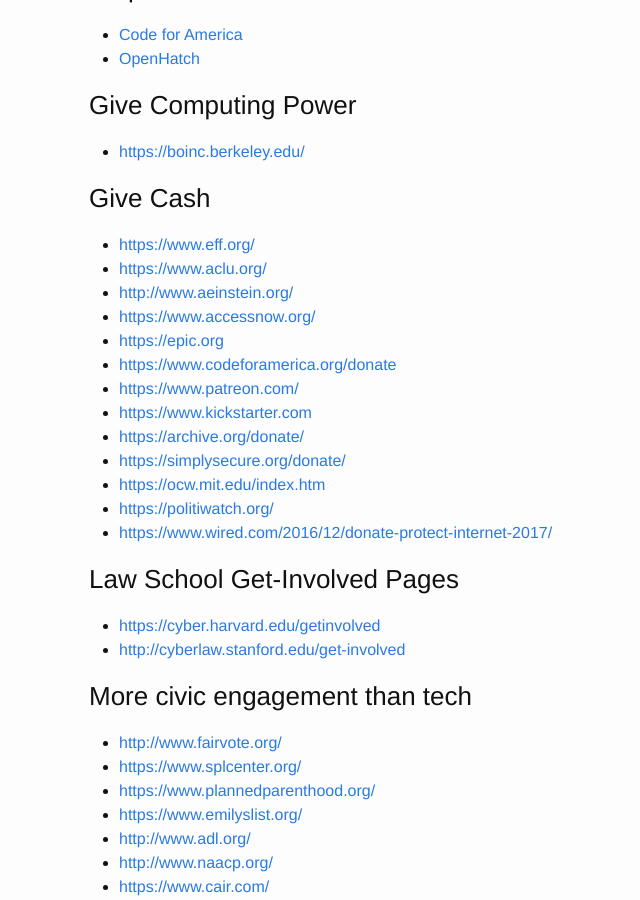
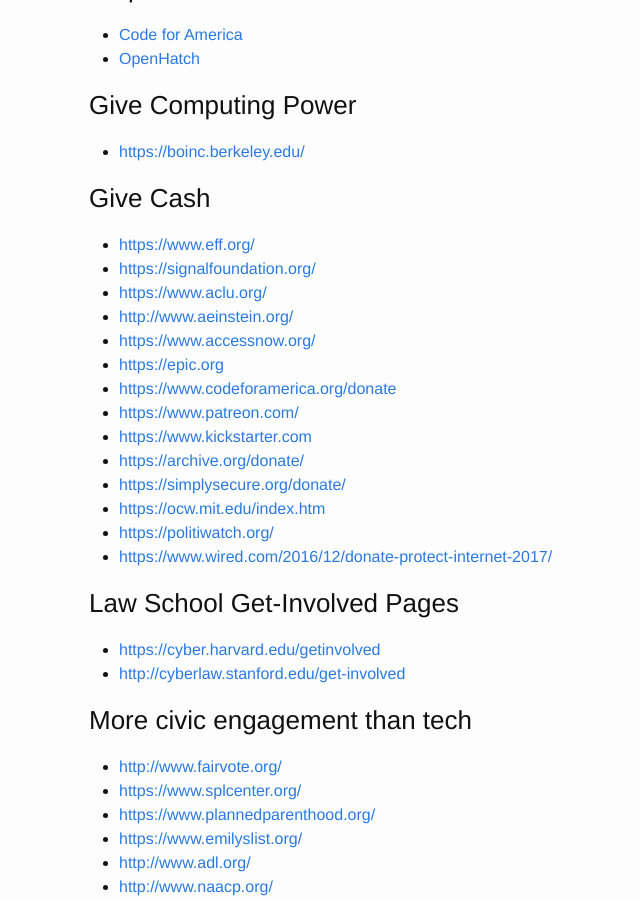
Before and after one commit to CRASHSpace/tuesday, a Jekyll site: the page built from _engage/03-places-to-give.md, in a window 1280 px wide and 900 px high, scrolled down 642 px. Shown: the whole window, without its empty margins (181-821 px from the left). Built offline with Jekyll 4.4.1, drawn with Linux system fonts in a browser that asks for light colours.

Commit message:
add signal foundation

```diff
--- a/_engage/03-places-to-give.md
+++ b/_engage/03-places-to-give.md
@@ -31,6 +31,7 @@
 
 ### Give Cash
 * <https://www.eff.org/>
+* <https://signalfoundation.org/>
 * <https://www.aclu.org/>
 * <http://www.aeinstein.org/>
 * <https://www.accessnow.org/>
```
